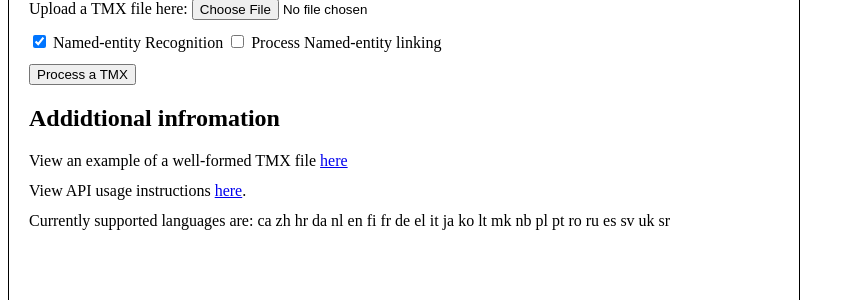
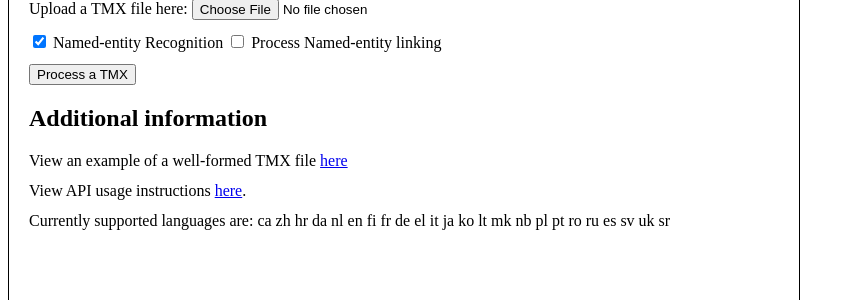
Before and after one commit to jerteh/It-Sr-NER, a Flask app: page / in a window 1280 px wide. Shown: the part 988-1288 px from the top of the page, without its empty margins (0-857 px from the left). Run offline with Flask 2, Linux system fonts and the light colour scheme.

Commit message:
Update ui.html

```diff
--- a/templates/ui.html
+++ b/templates/ui.html
@@ -65,7 +65,7 @@
 
 
     <br/><br/>
-    <h2>Addidtional infromation</h2>
+    <h2>Additional information</h2>
     View an example of a well-formed TMX file <a href="/example.tmx" target="_blank">here</a>
     <br/>
     View API usage instructions <a href="/4api" target="_blank">here</a>.
```
